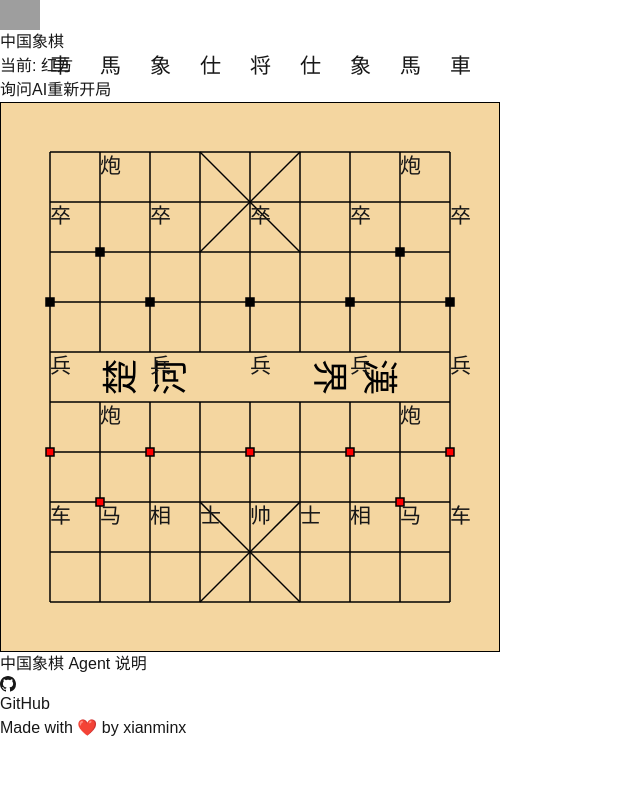
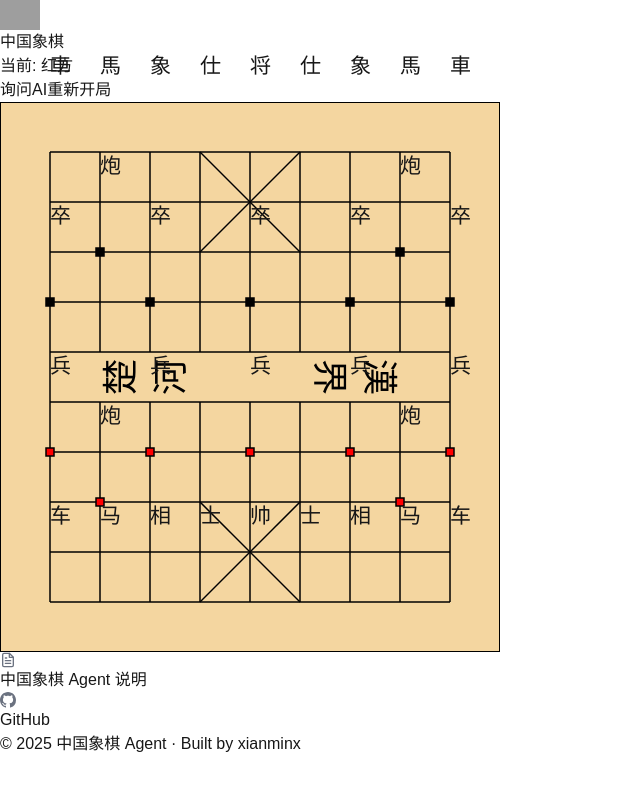
Before and after one commit to xianminx/ai-chinese-chess, a Next.js app: page / in a window 1280 px wide. Shown: the top 790 px of the page, without its empty margins (0-640 px from the left). Built offline with nearby package versions, Linux system fonts and the light colour scheme; grey boxes are pictures that could not be loaded.

Commit message:
feat: add document and GitHub icons to the footer

```diff
--- a/src/components/Footer.tsx
+++ b/src/components/Footer.tsx
@@ -1,15 +1,23 @@
 "use client";
 import { useState } from "react";
 import GameDescription from './GameDescriptionDialog';
+import Image from "next/image";
 
 export default function Footer() {
     const [showRules, setShowRules] = useState(false);
 
     return (
         <footer className="w-full py-6 px-4 mt-8">
-            <div className="max-w-4xl mx-auto flex flex-col sm:flex-row justify-center items-center gap-4 py-4 text-sm text-gray-500">
+            <div className="max-w-4xl mx-auto flex flex-col gap-8">
+                <div className="flex flex-col sm:flex-row justify-center items-center gap-4 py-4 text-sm text-gray-500">
                     {/* Child 1: Rules Button */}
-                <div className="text-center">
+                    <div className="text-center flex items-center gap-1">
+                        <img
+                            src="/icons/document.svg"
+                            alt="Rules"
+                            width={16}
+                            height={16}
+                        />
                         <button
                             onClick={() => setShowRules(true)}
                             className="text-blue-600 hover:text-blue-800 hover:underline transition-all duration-200"
@@ -19,17 +27,13 @@ export default function Footer() {
                     </div>
 
                     {/* Child 2: GitHub Link */}
-                <div className="flex items-center gap-2">
-                    <svg
-                        aria-hidden
-                        width="16"
-                        height="16"
-                        viewBox="0 0 16 16"
-                        fill="currentColor"
-                        className="text-gray-500"
-                    >
-                        <path d="M8 0C3.58 0 0 3.58 0 8c0 3.54 2.29 6.53 5.47 7.59.4.07.55-.17.55-.38 0-.19-.01-.82-.01-1.49-2.01.37-2.53-.49-2.69-.94-.09-.23-.48-.94-.82-1.13-.28-.15-.68-.52-.01-.53.63-.01 1.08.58 1.23.82.72 1.21 1.87.87 2.33.66.07-.52.28-.87.51-1.07-1.78-.2-3.64-.89-3.64-3.95 0-.87.31-1.59.82-2.15-.08-.2-.36-1.02.08-2.12 0 0 .67-.21 2.2.82.64-.18 1.32-.27 2-.27.68 0 1.36.09 2 .27 1.53-1.04 2.2-.82 2.2-.82.44 1.1.16 1.92.08 2.12.51.56.82 1.27.82 2.15 0 3.07-1.87 3.75-3.65 3.95.29.25.54.73.54 1.48 0 1.07-.01 1.93-.01 2.2 0 .21.15.46.55.38A8.013 8.013 0 0016 8c0-4.42-3.58-8-8-8z" />
-                    </svg>
+                    <div className="flex items-center gap-1">
+                        <Image
+                            src="/icons/github.svg"
+                            alt="GitHub"
+                            width={16}
+                            height={16}
+                        />
                         <a
                             href="https://github.com/xianminx/ai-chinese-chess"
                             target="_blank"
@@ -39,10 +43,11 @@ export default function Footer() {
                             GitHub
                         </a>
                     </div>
+                </div>
 
-                {/* Child 3: Credit */}
-                <div className="text-center">
-                    Made with ❤️ by{" "}
+                {/* Copyright Row */}
+                <div className="text-center text-sm text-gray-500">
+                    © 2025 中国象棋 Agent · Built by{" "}
                     <a
                         href="https://github.com/xianminx/ai-chinese-chess"
                         target="_blank"
--- a/src/components/Game.tsx
+++ b/src/components/Game.tsx
@@ -37,7 +37,9 @@ export default function Game() {
         } catch (error: unknown) {
             const errorMessage =
                 error instanceof Error ? error.message : "获取AI建议时出错";
-            toast.error(errorMessage);
+            toast.error(errorMessage, {
+                duration: 3000,
+            });
         } finally {
             setIsThinking(false);
         }
@@ -45,7 +47,7 @@ export default function Game() {
 
     return (
         <div className="w-full flex items-center justify-center pt-8">
-            <Toaster position="top-center" />
+            <Toaster position="bottom-center" reverseOrder={false} />
             <div className="w-full max-w-4xl flex flex-col items-center gap-6">
                 <div className="flex flex-col gap-4 sm:flex-row sm:justify-between items-center p-4 bg-white">
                     <div className="flex items-center gap-2">
@@ -101,7 +103,7 @@ export default function Game() {
                         onMove={onMove}
                         onSelect={onSelect}
                         onError={(message) =>
-                            toast.error(message, { duration: 1000 })
+                            toast.error(message, { duration: 3000 })
                         }
                     />
                 </div>
```
Also changed, not shown: public/icons/document.svg (added), public/icons/github.svg (added). Lines whose indentation alone changed are shown as unchanged.
